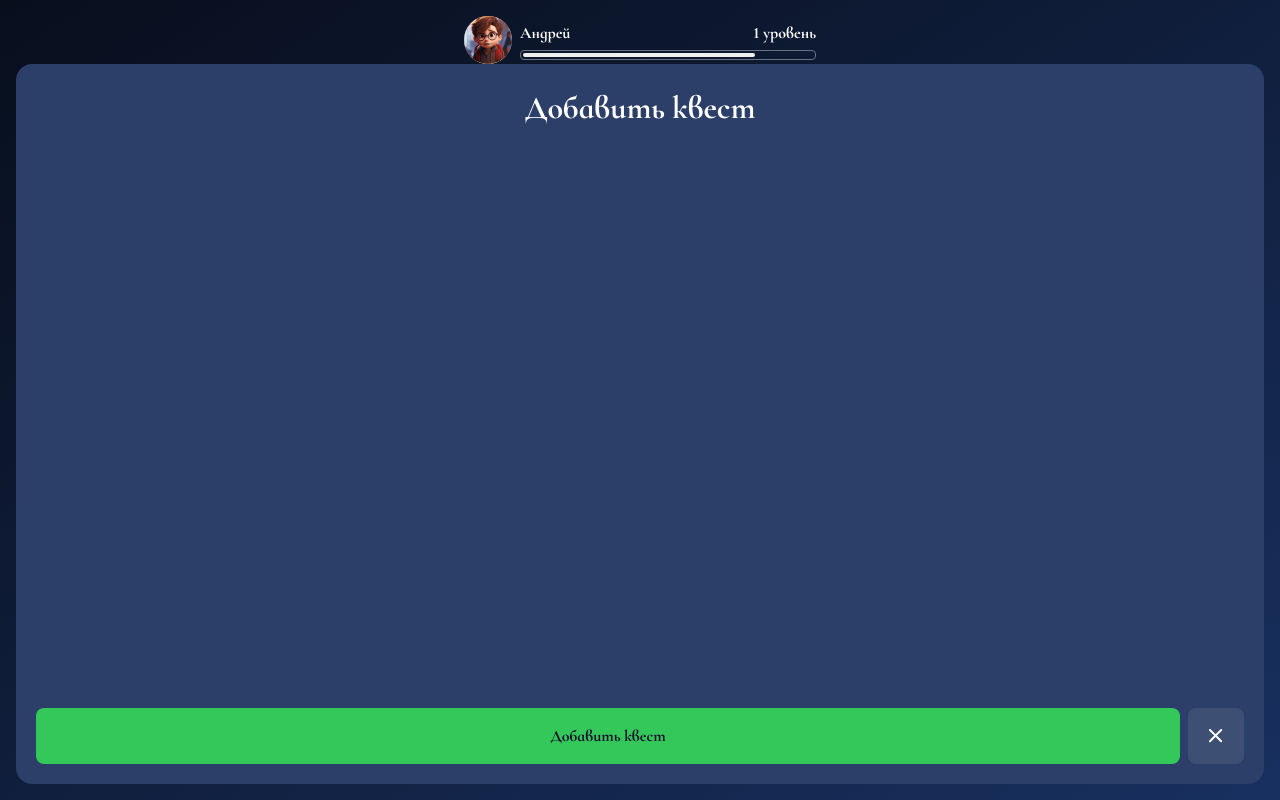
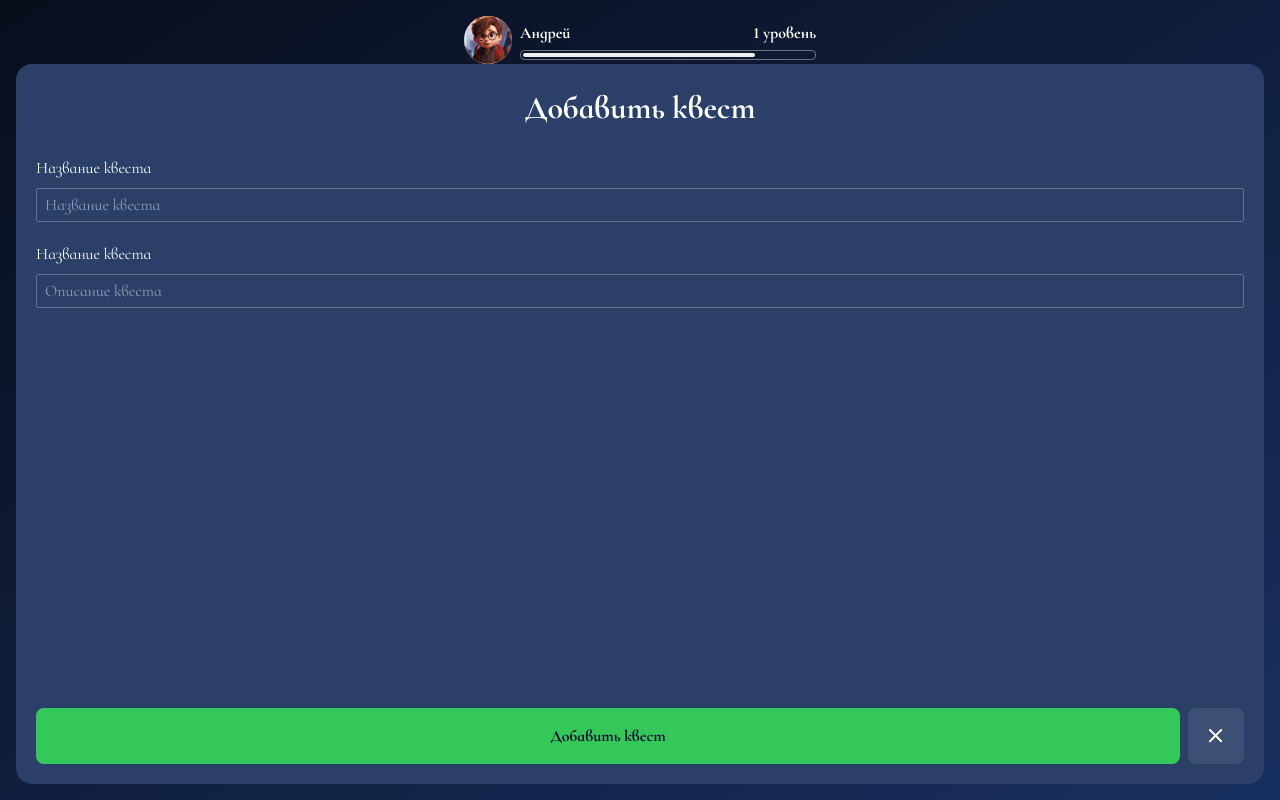
Before and after one commit to Andrey999K/workbook-frontend, a Next.js app: page /quests in a window 1280 px wide. Both pictures are taken after a click on the button 1236 px from the left and 756 px from the top of the page. Built offline with nearby package versions, Linux system fonts and the light colour scheme.

Commit message:
feat: add component Input

```diff
--- a/app/components/AddQuestButton.tsx
+++ b/app/components/AddQuestButton.tsx
@@ -2,6 +2,7 @@
 
 import { Icon } from "@/app/components/Icon";
 import { useState } from "react";
+import { Input } from "@/app/components/Input";
 
 export const AddQuestButton = () => {
   const [openWindow, setOpenWindow] = useState(false);
@@ -29,6 +30,10 @@ export const AddQuestButton = () => {
     <div className="fixed left-4 right-4 top-16 bottom-4 rounded-2xl p-5 bg-[#2B3F68] text-white">
       <div className="flex flex-col items-center gap-6 h-full">
         <h3 className="font-bold text-[32px]">Добавить квест</h3>
+        <div className="flex flex-col gap-5 w-full">
+          <Input label="Название квеста" />
+          <Input label="Описание квеста" />
+        </div>
         <div className="flex gap-2 w-full mt-auto">
           <button className="w-full bg-[#34C759] text-[#0F0E2D] font-bold rounded-lg cursor-pointer">
             Добавить квест
--- /dev/null
+++ b/app/components/Input.tsx
@@ -0,0 +1,17 @@
+type InputProps = {
+  label?: string;
+  placeholder?: string;
+};
+
+export const Input = ({ label, placeholder }: InputProps) => {
+  return (
+    <label className="w-full flex flex-col gap-2">
+      {!!label && <span>Название квеста</span>}
+      <input
+        type="text"
+        className="border-[1px] border-solid border-[#EFEFEF]/30 w-full py-1 px-2 rounded-xs outline-none"
+        placeholder={placeholder || label || ""}
+      />
+    </label>
+  );
+};
```
